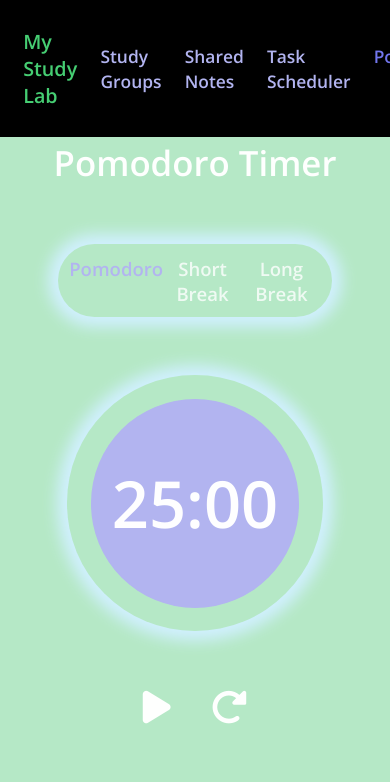
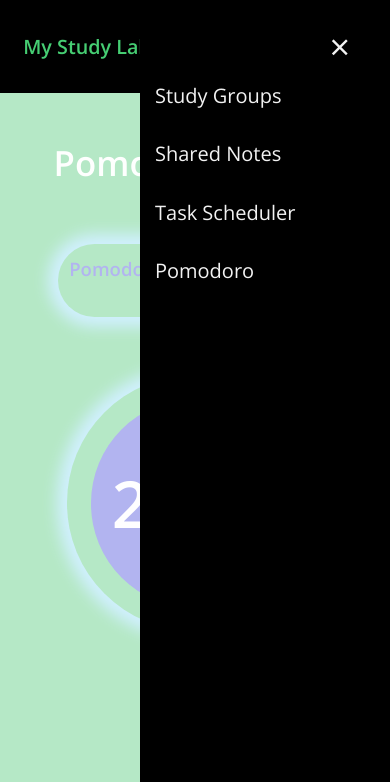
Before and after one commit to Mehereenm/Study-Lab, a plain HTML site: page Pomodoro.html in a window 390 px wide. Shown: the top 782 px of the page. Drawn offline with nearby package versions, Linux system fonts and the light colour scheme; a script that the page names is missing.

Commit message:
added hamburger

```diff
--- a/Pomodoro.html
+++ b/Pomodoro.html
@@ -26,9 +26,20 @@
             <li><a href="shared-notes.html">Shared Notes</a></li>
             <li><a href="task-scheduler.html">Task Scheduler</a></li>
             <li><a href="pomodoro.html" class="active">Pomodoro</a></li>
+        </ul>
+        <a href="javascript:void(0);" class="icon" onclick="toggleSidebar()">
+            <i class="fa fa-bars"></i>
+        </a>
+    </nav>
 
-        </ul>
-    </nav>
+    <!-- Sidebar (Hidden by default, shows when hamburger is clicked) -->
+    <div id="mySidebar" class="sidebar">
+        <a href="javascript:void(0)" class="close-btn" onclick="closeNav()">×</a>
+        <a href="study-groups.html">Study Groups</a>
+        <a href="shared-notes.html">Shared Notes</a>
+        <a href="task-scheduler.html">Task Scheduler</a>
+        <a href="pomodoro.html" class="active">Pomodoro</a>
+    </div>
 
     <section>
         <div class="container">
@@ -69,7 +80,6 @@
         </div>
     </section>
 
-
     <script src="./script.js"></script>
 </body>
 </html>
--- a/script.js
+++ b/script.js
@@ -140,3 +140,15 @@ window.onload = () => {
     updateDisplay(); // Set initial display
     selectSession('Pomodoro'); // Start with Pomodoro session
 };
+
+// Function to open the sidebar
+function toggleSidebar() {
+    const sidebar = document.getElementById("mySidebar");
+    sidebar.style.width = "250px";
+}
+
+// Function to close the sidebar
+function closeNav() {
+    const sidebar = document.getElementById("mySidebar");
+    sidebar.style.width = "0";
+}
--- a/style.css
+++ b/style.css
@@ -60,7 +60,7 @@ section {
     display: grid;
     grid-template-columns: 1fr 1fr 1fr;
     text-align: center;
-    width: 30rem;
+    width: 35rem;
     margin-block: 5rem;
     padding: 1rem;
     border-radius: 10rem;
@@ -138,7 +138,6 @@ section {
     margin-bottom: 2rem;
     font-weight: bold;
 }
-
 
 
 .controls button {
@@ -262,3 +261,67 @@ section {
     font-weight: bold;
     color: var(--color-hover);
 }
+
+.navbar .icon {
+    display: none;
+}
+
+/* Sidebar (hidden by default) */
+.sidebar {
+    height: 100%;
+    width: 0;
+    position: fixed;
+    top: 0;
+    right: 0;
+    background-color: var(--color-nav);
+    overflow-x: hidden;
+    transition: 0.5s;
+    padding-top: 60px;
+    z-index: 101;
+}
+
+.sidebar a {
+    margin-top: 1rem;
+    padding: 10px 15px;
+    text-decoration: none;
+    font-size: 20px;
+    color: #f2f2f2;
+    display: block;
+    transition: 0.3s;
+}
+
+.sidebar a:hover {
+    background-color: var(--color-hover);
+    color: black;
+}
+
+.sidebar .close-btn {
+    position: absolute;
+    top: 0;
+    right: 25px;
+    font-size: 36px;
+    margin-left: 50px;
+}
+
+@media screen and (max-width: 768px) {
+    /* Hide navbar links on small screens */
+    .nav-links {
+        display: none;
+    }
+
+    /* Show hamburger icon */
+    .navbar .icon {
+        display: block;
+    }
+
+    /* When hamburger clicked, display navbar links in sidebar */
+    .navbar.responsive .nav-links {
+        display: block;
+        width: 100%;
+    }
+
+    /* Sidebar visibility when hamburger is clicked */
+    .sidebar {
+        width: 250px;
+    }
+}
```
